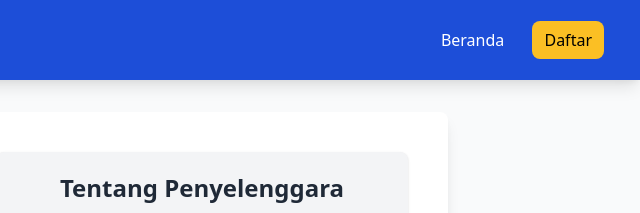
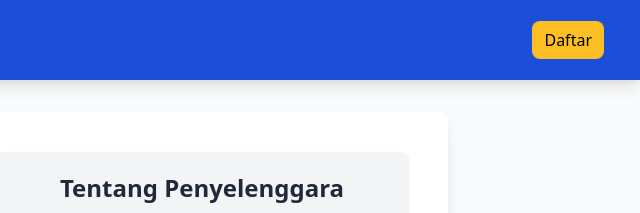
Before and after one commit to Riffz0/Riffz0.github.io, a plain HTML site: page index.html in a window 1280 px wide. Shown: the top 213 px of the page, 640-1280 px from the left. Drawn offline with nearby package versions, Linux system fonts and the light colour scheme.

Commit message:
Update index.html

```diff
--- a/index.html
+++ b/index.html
@@ -19,7 +19,6 @@
         <div class="container mx-auto flex justify-between items-center">
             <h1 class="text-2xl font-bold">Lomba Olahraga Nasional</h1>
             <nav>
-                <a href="" class="mx-3 hover:text-gray-200">Beranda</a>
                 <a href="form.html" class="mx-3 hover:text-gray-200 bg-yellow-400 text-black px-3 py-2 rounded-lg">Daftar</a>
             </nav>
         </div>
```
